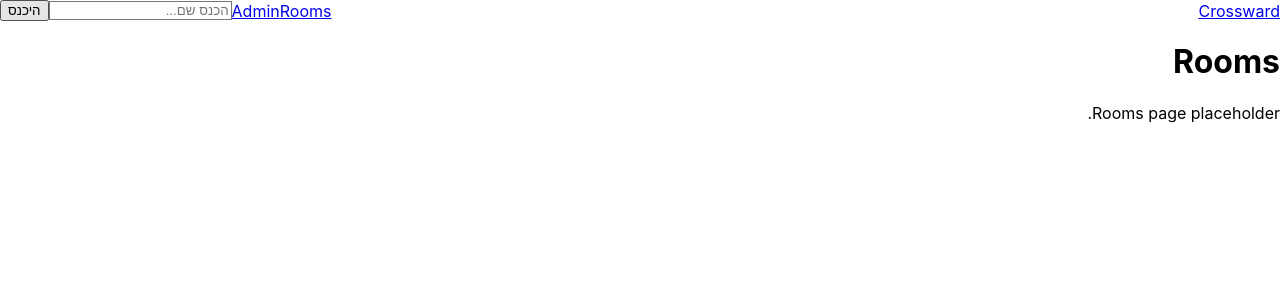
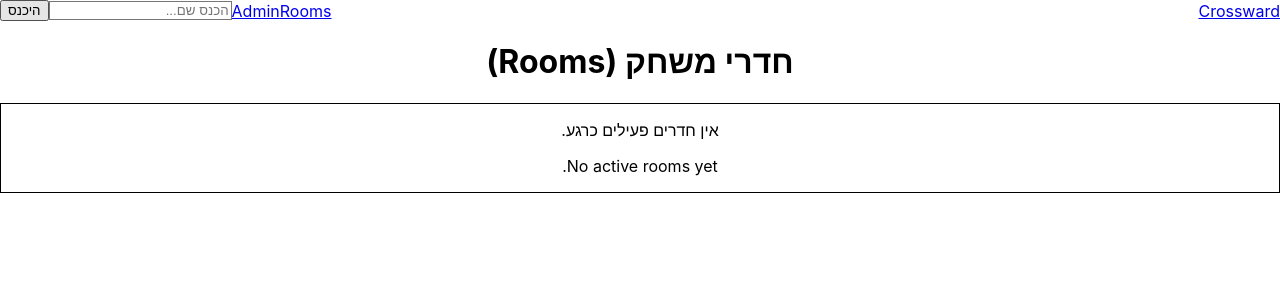
Before and after one commit to talVazana/CrosswardWeb, a React (Vite) app in the folder frontend/: page / in a window 1280 px wide. Shown: the top 300 px of the page. Built offline with nearby package versions, Linux system fonts and the light colour scheme.

Commit message:
feat: implement milestone 13 - Room Lobby

```diff
--- a/frontend/src/pages/RoomsPage.tsx
+++ b/frontend/src/pages/RoomsPage.tsx
@@ -1,10 +1,54 @@
-import React from 'react';
+import React, { useEffect, useState } from 'react';
+import { useNavigate } from 'react-router-dom';
+import { RoomService } from '../services/RoomService';
+import type { RoomState } from '../domain/game/GameEngine';
 
 const RoomsPage: React.FC = () => {
+  const [rooms, setRooms] = useState<RoomState[]>([]);
+  const navigate = useNavigate();
+
+  useEffect(() => {
+    setRooms(RoomService.getRooms());
+  }, []);
+
   return (
-    <div className="p-4">
-      <h1 className="text-2xl font-bold mb-4">Rooms</h1>
-      <p>Rooms page placeholder.</p>
+    <div className="p-4 max-w-4xl mx-auto">
+      <h1 className="text-3xl font-bold mb-6 text-center text-blue-700">חדרי משחק (Rooms)</h1>
+
+      {rooms.length === 0 ? (
+        <div className="text-center p-8 bg-white shadow rounded border border-gray-200">
+          <p className="text-lg text-gray-600">אין חדרים פעילים כרגע.</p>
+          <p className="text-sm text-gray-500 mt-2">No active rooms yet.</p>
+        </div>
+      ) : (
+        <div className="grid grid-cols-1 md:grid-cols-2 lg:grid-cols-3 gap-6">
+          {rooms.map(room => (
+            <div key={room.roomId} className="bg-white p-6 shadow rounded border border-blue-100 hover:shadow-md transition">
+              <h2 className="text-xl font-semibold mb-2">חדר #{room.roomId}</h2>
+              <div className="mb-4">
+                <span className={`inline-block px-2 py-1 text-xs rounded font-bold ${
+                  room.status === 'OPEN' ? 'bg-green-100 text-green-800' :
+                  room.status === 'ACTIVE' ? 'bg-blue-100 text-blue-800' :
+                  'bg-gray-100 text-gray-800'
+                }`}>
+                  {room.status === 'OPEN' ? 'פתוח (Open)' : room.status === 'ACTIVE' ? 'פעיל (Active)' : 'סגור (Closed)'}
+                </span>
+              </div>
+              <p className="text-sm text-gray-600 mb-4">
+                גודל: {room.puzzle.rows}x{room.puzzle.cols} <br />
+                שחקנים: {Object.keys(room.playerScores || {}).length}
+              </p>
+              <button
+                onClick={() => navigate(`/room/${room.roomId}`)}
+                className="w-full bg-blue-600 text-white font-bold py-2 rounded hover:bg-blue-700 transition disabled:bg-gray-400"
+                disabled={room.status === 'CLOSED'}
+              >
+                הצטרף לחדר
+              </button>
+            </div>
+          ))}
+        </div>
+      )}
     </div>
   );
 };
```
